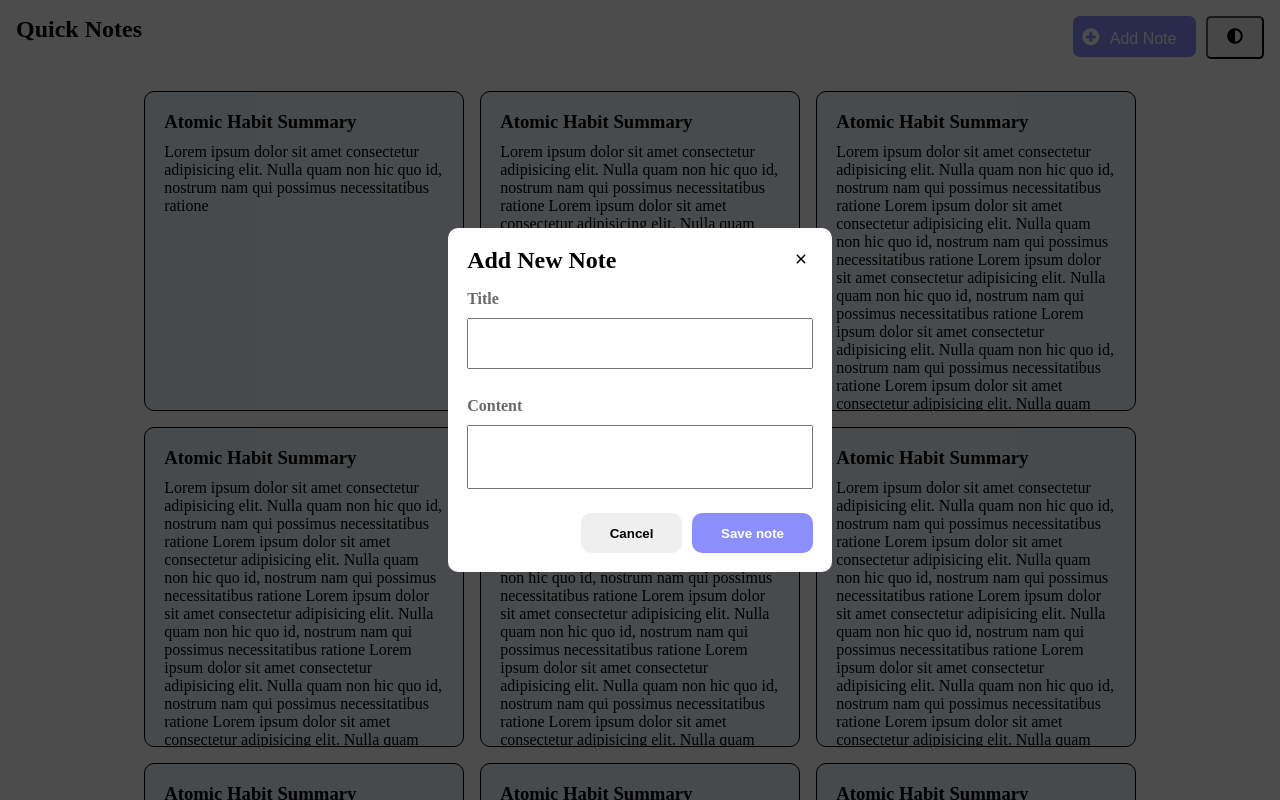
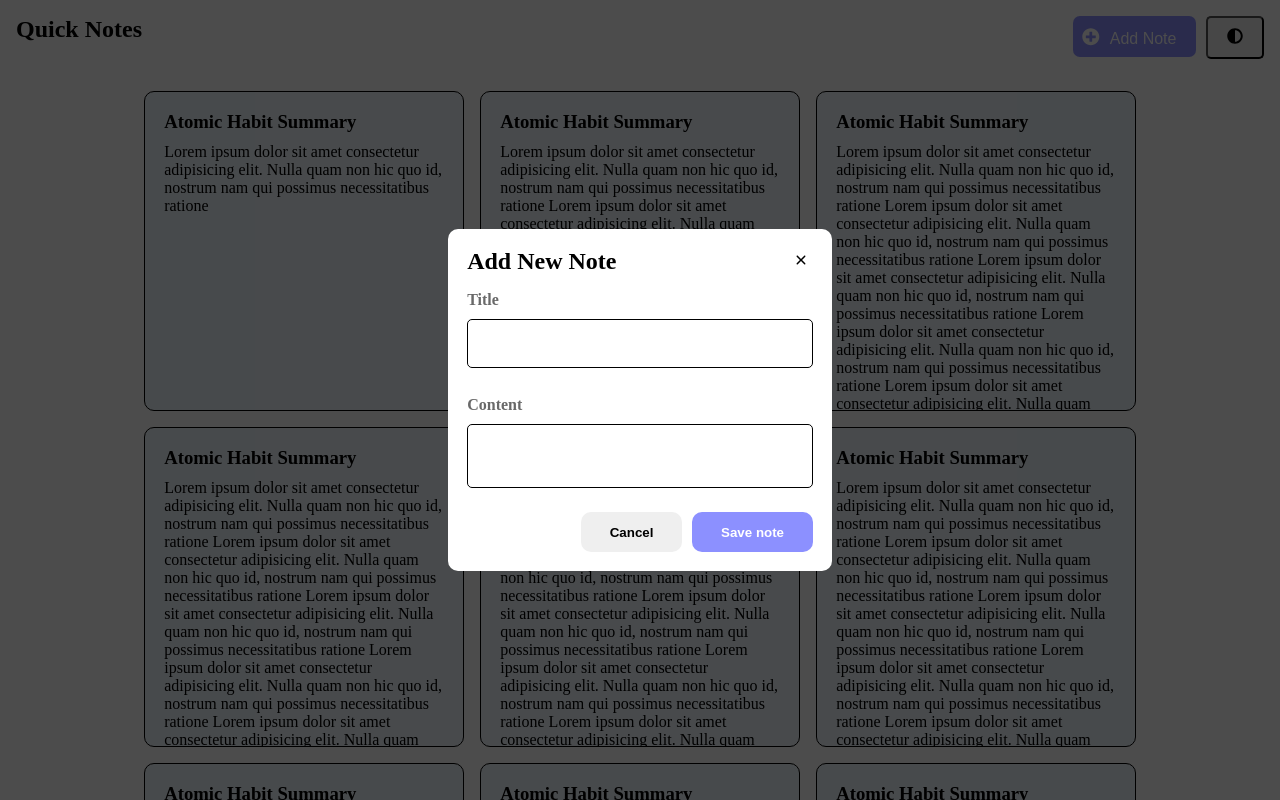
Before and after one commit to KeyanDjango/Notesapp, a React (Vite) app: page / in a window 1280 px wide. Both pictures are taken after a click on the button "Add Note". Shown: the top 800 px of the page. Built offline with nearby package versions, Linux system fonts and the light colour scheme.

Commit message:
color changes

```diff
--- a/src/Pages/Modal.module.css
+++ b/src/Pages/Modal.module.css
@@ -38,14 +38,42 @@
     width: 100%;
     padding: 1rem;
     margin: 10px 0;
+    outline: none;
+    border: 1px solid black;
+    border-radius: 5px;
 }
+
+.modalForm>form>input:focus {
+    border:2px solid #7277f6;
+
+}
+
+.modalForm>form>input:hover {
+    border:2px solid #7277f6;
+
+}
+
 
 .modalForm>form>textarea {
     width: 100%;
     resize: none;
     padding: 1rem;
     margin: 10px 0;
+    outline: none;
+    border: 1px solid black;
+    border-radius: 5px;
 }
+
+.modalForm>form>textarea:focus {
+    border:2px solid #7277f6;
+
+}
+
+.modalForm>form>textarea:hover {
+    border:2px solid #7277f6;
+
+}
+
 
 .modalBtns{
     margin-top: 10px;
```
Also changed, not shown: src/Pages/Card.module.css (line endings or trailing spaces).
